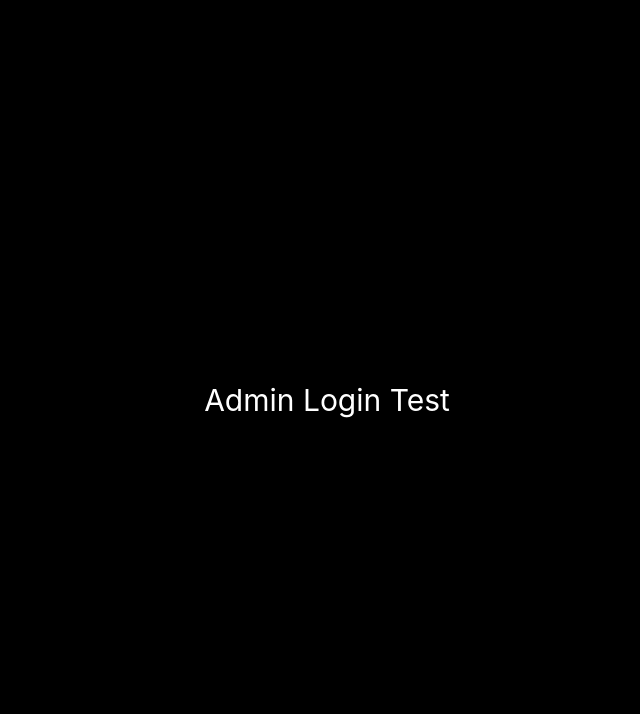
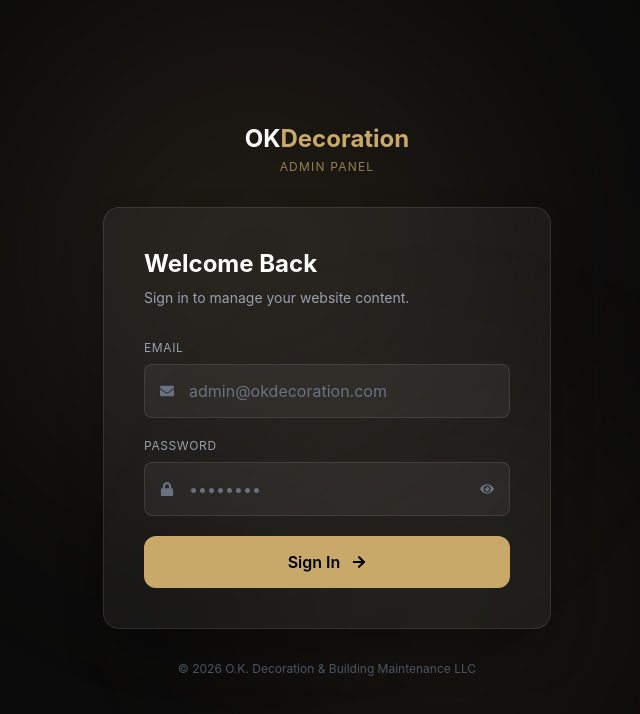
Before and after one commit to fynxn07/Interior-frontend, a React (Vite) app: page /admin/login in a window 1280 px wide. Shown: the top 714 px of the page, without its empty margins (313-953 px from the left). Built offline with nearby package versions, Linux system fonts and the light colour scheme; no server answers.

Commit message:
login testing

```diff
--- a/src/pages/admin/Login.jsx
+++ b/src/pages/admin/Login.jsx
@@ -1,7 +1,137 @@
+import { useState } from "react";
+import { motion } from "framer-motion";
+import { useNavigate } from "react-router-dom";
+import { FaEnvelope, FaLock, FaEye, FaEyeSlash, FaArrowRight } from "react-icons/fa";
+import { useAdminAuth } from "../../hooks/useAdminAuth";
+
 function AdminLogin() {
+  const navigate = useNavigate();
+  const { login, loading, error } = useAdminAuth();
+  const [form, setForm] = useState({ email: "", password: "" });
+  const [showPassword, setShowPassword] = useState(false);
+
+  const handleChange = (e) =>
+    setForm((f) => ({ ...f, [e.target.name]: e.target.value }));
+
+  const handleSubmit = async (e) => {
+    e.preventDefault();
+
+    if (loading) return;
+
+    const success = await login(
+      form.email.trim(),
+      form.password
+    );
+
+    if (success) navigate("/admin");
+  };
+
   return (
-    <div className="min-h-screen bg-black flex items-center justify-center text-white">
-      <h1 className="text-3xl">Admin Login Test</h1>
+    <div className="relative min-h-screen bg-[#0B0B0B] flex items-center justify-center px-6">
+      {/* Ambient background glow */}
+      <div className="absolute top-0 left-1/4 w-[500px] h-[500px] bg-[#C8A96A]/10 rounded-full blur-[120px] pointer-events-none" />
+      <div className="absolute bottom-0 right-1/4 w-[400px] h-[400px] bg-[#C8A96A]/[0.06] rounded-full blur-[100px] pointer-events-none" />
+
+      <motion.div
+        initial={{ opacity: 0, y: 30 }}
+        animate={{ opacity: 1, y: 0 }}
+        transition={{ duration: 0.6 }}
+        className="relative z-10 w-full max-w-md"
+      >
+        {/* Logo */}
+        <div className="text-center mb-8">
+          <h1 className="text-2xl font-bold text-white">
+            OK<span className="text-[#C8A96A]">Decoration</span>
+          </h1>
+          <p className="text-[#C8A96A]/70 text-xs uppercase tracking-widest mt-1">
+            Admin Panel
+          </p>
+        </div>
+
+        {/* Glass card */}
+        <div className="rounded-2xl border border-white/10 bg-white/5 p-8 sm:p-10 shadow-2xl shadow-black/40">
+          <h2 className="text-xl sm:text-2xl font-bold text-white">
+            Welcome Back
+          </h2>
+          <p className="text-gray-400 text-sm mt-2">
+            Sign in to manage your website content.
+          </p>
+
+          <form onSubmit={handleSubmit} className="mt-8 space-y-5" noValidate>
+            <div>
+              <label className="block text-xs uppercase tracking-wider text-gray-400 mb-2">
+                Email
+              </label>
+              <div className="relative">
+                <FaEnvelope className="absolute left-4 top-1/2 -translate-y-1/2 text-gray-500 text-sm" />
+                <input
+                  name="email"
+                  type="email"
+                  value={form.email}
+                  onChange={handleChange}
+                  required
+                  autoComplete="username"
+                  placeholder="admin@okdecoration.com"
+                  className="w-full bg-white/5 border border-white/10 rounded-lg pl-11 pr-4 py-3.5 text-white placeholder-gray-500 focus:outline-none focus:border-[#C8A96A] transition-colors"
+                />
+              </div>
+            </div>
+
+            <div>
+              <label className="block text-xs uppercase tracking-wider text-gray-400 mb-2">
+                Password
+              </label>
+              <div className="relative">
+                <FaLock className="absolute left-4 top-1/2 -translate-y-1/2 text-gray-500 text-sm" />
+                <input
+                  name="password"
+                  type={showPassword ? "text" : "password"}
+                  value={form.password}
+                  onChange={handleChange}
+                  required
+                  autoComplete="current-password"
+                  placeholder="••••••••"
+                  className="w-full bg-white/5 border border-white/10 rounded-lg pl-11 pr-11 py-3.5 text-white placeholder-gray-500 focus:outline-none focus:border-[#C8A96A] transition-colors"
+                />
+                <button
+                  type="button"
+                  onClick={() => setShowPassword((v) => !v)}
+                  className="absolute right-4 top-1/2 -translate-y-1/2 text-gray-500 hover:text-[#C8A96A] transition-colors"
+                  aria-label={showPassword ? "Hide password" : "Show password"}
+                >
+                  {showPassword ? <FaEyeSlash size={14} /> : <FaEye size={14} />}
+                </button>
+              </div>
+            </div>
+
+            {error && (
+              <motion.p
+                initial={{ opacity: 0, y: -5 }}
+                animate={{ opacity: 1, y: 0 }}
+                className="text-red-400 text-sm bg-red-500/10 border border-red-500/25 rounded-lg px-4 py-3"
+              >
+                {error}
+              </motion.p>
+            )}
+
+            <button
+              type="submit"
+              disabled={loading}
+              className="w-full inline-flex items-center justify-center gap-3 bg-[#C8A96A] text-black px-8 py-3.5 rounded-xl font-semibold hover:-translate-y-0.5 hover:bg-yellow-500 transition-all duration-300 disabled:opacity-60 disabled:hover:translate-y-0"
+            >
+              {loading ? "Signing in..." : (
+                <>
+                  Sign In <FaArrowRight size={14} />
+                </>
+              )}
+            </button>
+          </form>
+        </div>
+
+        <p className="text-center text-gray-600 text-xs mt-8">
+          © {new Date().getFullYear()} O.K. Decoration & Building Maintenance LLC
+        </p>
+      </motion.div>
     </div>
   );
 }
```
